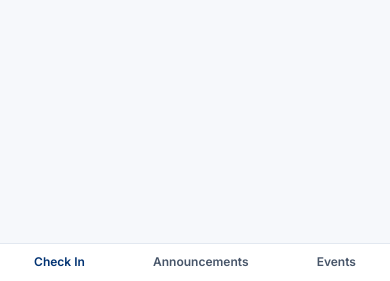
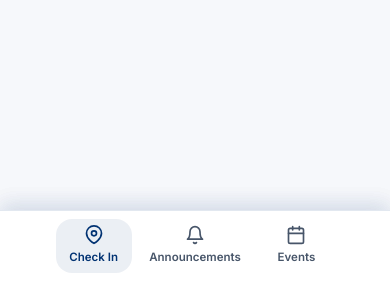
Before and after one commit to Bukulubenja/metocore, a Django app: page /check-in/ in a window 390 px wide. Shown: the part 563-844 px from the top of the page. Run offline with Django 5.2, Linux system fonts and the light colour scheme; the visitor is signed in with stand-in values (Sample User, id 1); data that the repository does not hold is empty.

Commit message:
feat: redesign teacher nav bar and clarify attendance report download
- Bottom nav (Check In / Announcements / Events) is now a proper icon
  tab bar: always visible (was mobile-only), vector icons, active pill
  highlight, safe-area padding. Extracted into a shared partial and
  wired onto the announcements/events pages too, so teachers no longer
  lose navigation once they leave the check-in page.
- Attendance report: the CSV download is now a primary-styled button
  with a download icon, a period/teacher-count subtitle, and a caption
  explaining exactly what the file contains, instead of a small
  secondary text link easy to miss.

```diff
--- a/announcements/templates/announcements/announcement_list.html
+++ b/announcements/templates/announcements/announcement_list.html
@@ -10,6 +10,12 @@
 <a href="{% url 'announcement-list' %}"><strong>Announcements</strong></a>
 <a href="{% url 'event-list' %}">Events</a>
 <a href="{% url 'attendance-report' %}">Reports</a>
+{% endif %}
+{% endblock %}
+
+{% block bottom_nav %}
+{% if not user.is_school_admin %}
+{% include "_bottom_nav.html" with active="announcements" %}
 {% endif %}
 {% endblock %}
 
--- a/attendance/templates/attendance/check_in.html
+++ b/attendance/templates/attendance/check_in.html
@@ -48,11 +48,7 @@
 </form>
 
 {% block bottom_nav %}
-<nav class="bottom-nav">
-    <a href="{% url 'check-in-page' %}" class="active">Check In</a>
-    <a href="{% url 'announcement-list' %}">Announcements</a>
-    <a href="{% url 'event-list' %}">Events</a>
-</nav>
+{% include "_bottom_nav.html" with active="check-in" %}
 {% endblock %}
 
 <script>
--- a/attendance/views.py
+++ b/attendance/views.py
@@ -173,6 +173,8 @@ def attendance_report(request):
 
     rows = None
     errors = []
+    start_date = end_date = None
+    academic_year = term_name = None
     if request.GET:
         start_date, end_date, academic_year, term_name, errors = _resolve_report_period(
             request
@@ -187,6 +189,10 @@ def attendance_report(request):
             "terms": terms,
             "rows": rows,
             "errors": errors,
+            "start_date": start_date,
+            "end_date": end_date,
+            "academic_year": academic_year,
+            "term_name": term_name,
             "query_string": request.GET.urlencode(),
         },
     )
--- a/events/templates/events/event_list.html
+++ b/events/templates/events/event_list.html
@@ -10,6 +10,12 @@
 <a href="{% url 'announcement-list' %}">Announcements</a>
 <a href="{% url 'event-list' %}"><strong>Events</strong></a>
 <a href="{% url 'attendance-report' %}">Reports</a>
+{% endif %}
+{% endblock %}
+
+{% block bottom_nav %}
+{% if not user.is_school_admin %}
+{% include "_bottom_nav.html" with active="events" %}
 {% endif %}
 {% endblock %}
 
--- a/static/css/main.css
+++ b/static/css/main.css
@@ -401,16 +401,7 @@ tr:last-child td {
 .muted { color: var(--ink-muted); }
 .text-center { text-align: center; }
 
-/* Bottom nav (mobile, teacher check-in) */
-
-.bottom-nav {
-  display: none;
-}
-
-@media (max-width: 640px) {
-  .app-main {
-    padding: 1.25rem 1rem 5.5rem;
-  }
+/* Bottom nav (teacher check-in, announcements, events) */
 
 .bottom-nav {
   display: flex;
@@ -418,24 +409,50 @@ tr:last-child td {
   bottom: 0;
   left: 0;
   right: 0;
+  z-index: 30;
   background: var(--surface);
   border-top: 1px solid var(--border);
-    padding: 0.6rem 0;
-    justify-content: space-around;
+  padding: 0.5rem 0.5rem calc(0.5rem + env(safe-area-inset-bottom, 0px));
+  justify-content: center;
+  gap: 0.35rem;
+  box-shadow: 0 -6px 20px rgba(0, 50, 114, 0.08);
 }
 
 .bottom-nav a {
-    color: var(--ink-muted);
-    text-decoration: none;
-    font-size: 0.75rem;
-    font-weight: 600;
   display: flex;
   flex-direction: column;
   align-items: center;
-    gap: 0.15rem;
+  gap: 0.25rem;
+  min-width: 76px;
+  padding: 0.4rem 0.75rem;
+  border-radius: var(--radius-md);
+  color: var(--ink-muted);
+  text-decoration: none;
+  font-size: 0.72rem;
+  font-weight: 600;
+  transition: background 0.15s ease, color 0.15s ease;
+}
+
+.bottom-nav a svg {
+  width: 20px;
+  height: 20px;
+}
+
+.bottom-nav a:hover {
+  color: var(--color-navy);
 }
 
 .bottom-nav a.active {
   color: var(--color-navy);
+  background: rgba(0, 50, 114, 0.08);
+}
+
+body:has(.bottom-nav) .app-main {
+  padding-bottom: 6rem;
+}
+
+@media (max-width: 640px) {
+  .app-main {
+    padding: 1.25rem 1rem;
   }
 }
--- /dev/null
+++ b/templates/_bottom_nav.html
@@ -0,0 +1,14 @@
+<nav class="bottom-nav">
+    <a href="{% url 'check-in-page' %}" class="{% if active == 'check-in' %}active{% endif %}">
+        <svg viewBox="0 0 24 24" fill="none" stroke="currentColor" stroke-width="2" stroke-linecap="round" stroke-linejoin="round"><path d="M21 10c0 7-9 12-9 12s-9-5-9-12a9 9 0 0 1 18 0z"></path><circle cx="12" cy="10" r="3"></circle></svg>
+        Check In
+    </a>
+    <a href="{% url 'announcement-list' %}" class="{% if active == 'announcements' %}active{% endif %}">
+        <svg viewBox="0 0 24 24" fill="none" stroke="currentColor" stroke-width="2" stroke-linecap="round" stroke-linejoin="round"><path d="M18 8A6 6 0 0 0 6 8c0 7-3 9-3 9h18s-3-2-3-9"></path><path d="M13.73 21a2 2 0 0 1-3.46 0"></path></svg>
+        Announcements
+    </a>
+    <a href="{% url 'event-list' %}" class="{% if active == 'events' %}active{% endif %}">
+        <svg viewBox="0 0 24 24" fill="none" stroke="currentColor" stroke-width="2" stroke-linecap="round" stroke-linejoin="round"><rect x="3" y="4" width="18" height="18" rx="2" ry="2"></rect><line x1="16" y1="2" x2="16" y2="6"></line><line x1="8" y1="2" x2="8" y2="6"></line><line x1="3" y1="10" x2="21" y2="10"></line></svg>
+        Events
+    </a>
+</nav>
```
Also changed, not shown: attendance/templates/attendance/attendance_report.html (+20 -6 lines). Lines whose indentation alone changed are shown as unchanged.
